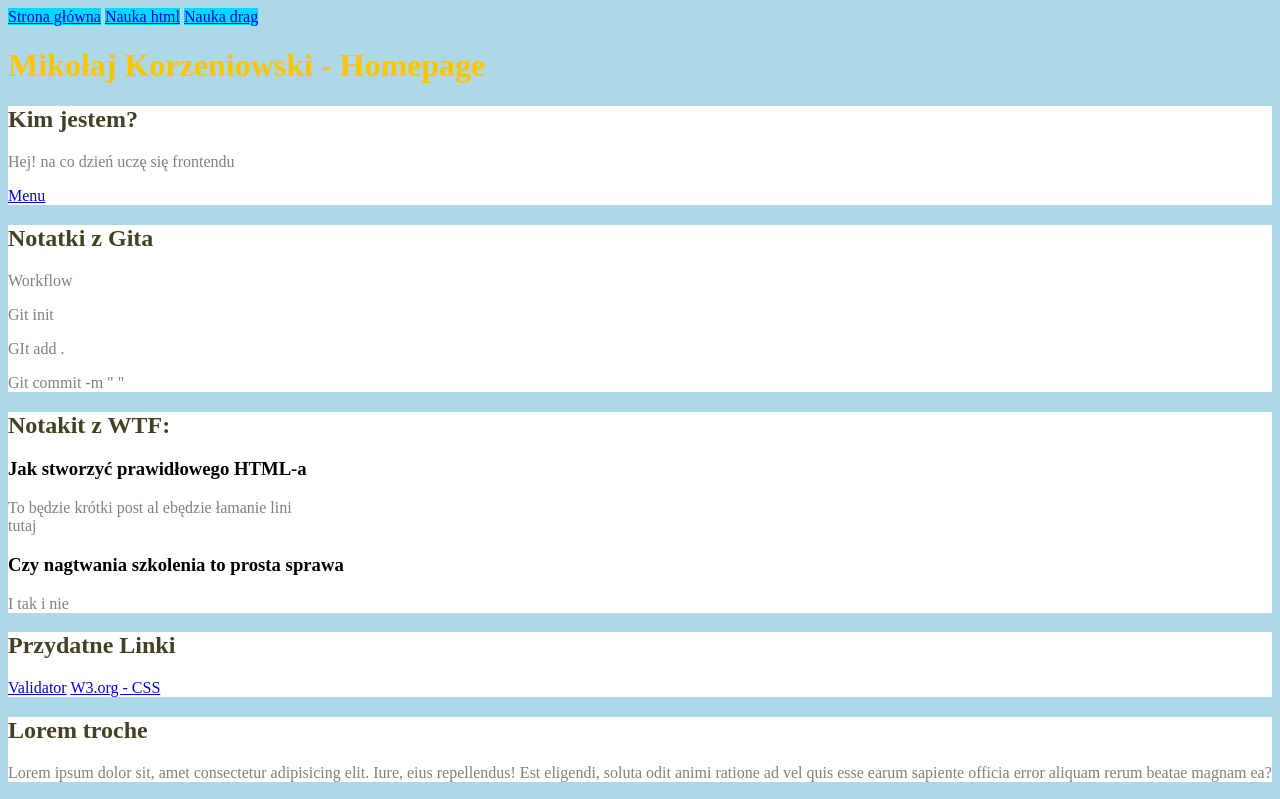
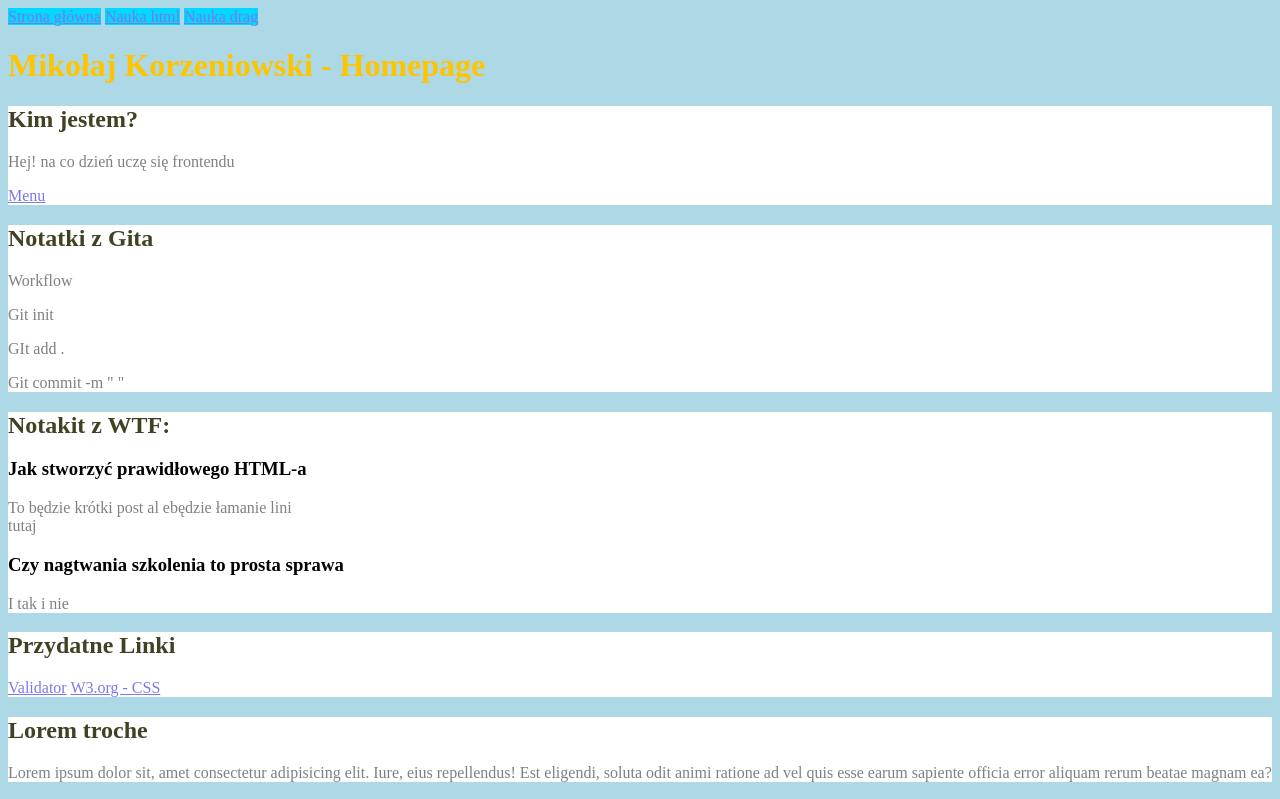
Before and after one commit to mkorzeniowski/WTF, a plain HTML site: page index.html in a window 1280 px wide. Shown: the top 799 px of the page. Drawn offline with Linux system fonts and the light colour scheme.

Commit message:
link color change

```diff
--- a/style.css
+++ b/style.css
@@ -9,6 +9,9 @@ h1 {
 }
 p {
     color: grey;
+}
+a {
+    color: #7c79e9;
 }
 h2 {
     color: #434123;
```
